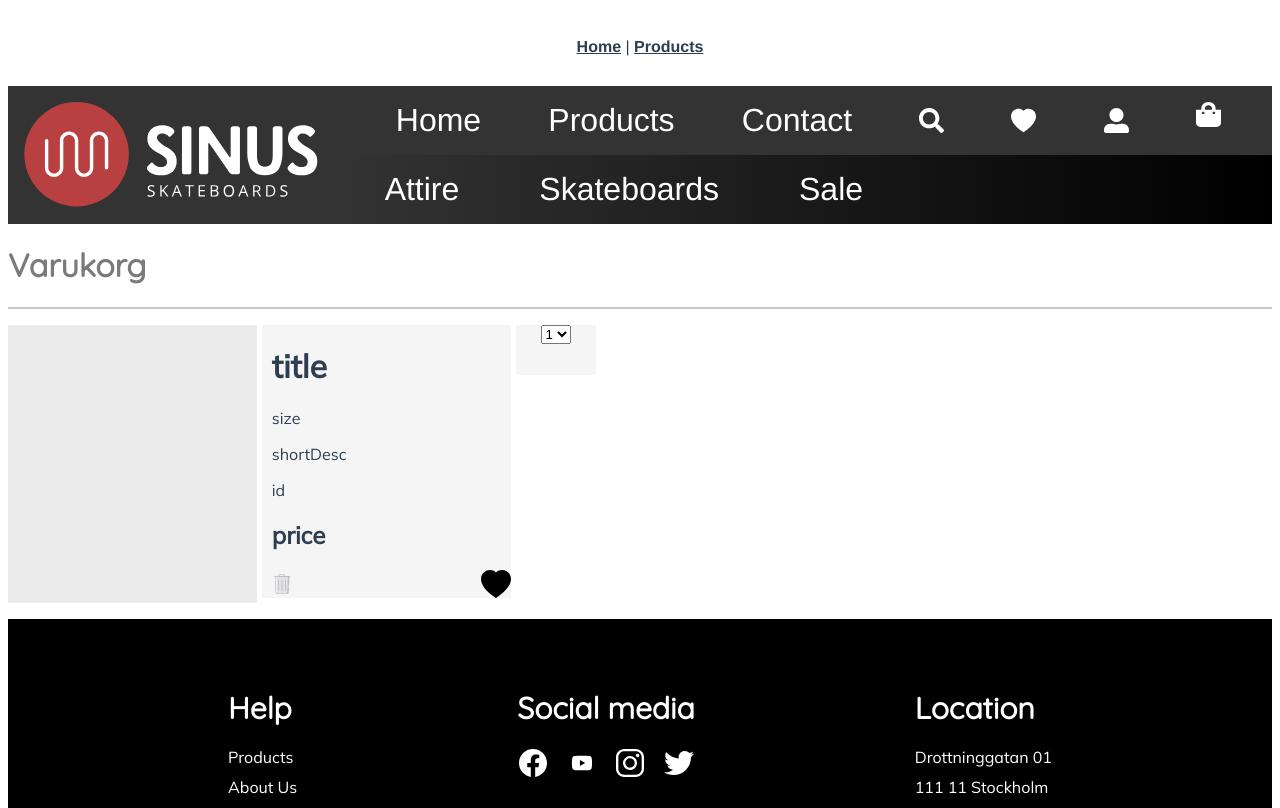
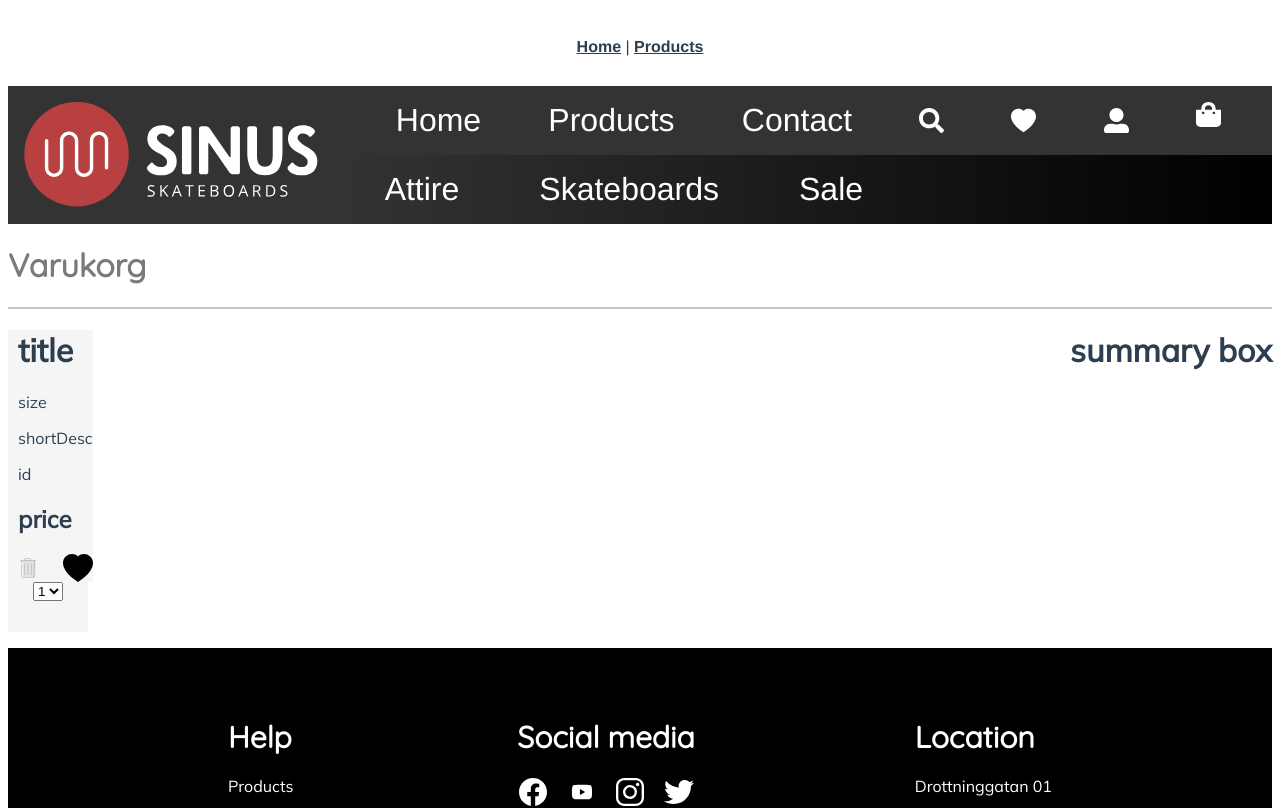
Before and after one commit to qimlonnegren/sinus-webshop, a Vue app: page /Cart in a window 1280 px wide. Shown: the top 808 px of the page. Built offline with nearby package versions, Linux system fonts and the light colour scheme.

Commit message:
inor changes

```diff
--- a/src/views/Cart.vue
+++ b/src/views/Cart.vue
@@ -1,12 +1,15 @@
 <template>
   <div>
       <Header/>
-      <div class="content">
+      <div class="content-main">
           <h1 class="title">Varukorg</h1>
           <div class="bottom-border"></div>
+          <div class="content">
+              <div class="left-section">
                     <ul>
                         <li>
                             <div class="product-card">
+
                                 <div class="left-span">
                                     <div class="product-img"></div>
                                 </div>
@@ -54,6 +57,11 @@
                         </li>
                     </ul>
               </div>
+              <div class="right-section">
+                  <h1>summary box</h1>
+              </div>
+          </div>
+      </div>
       <Footer></Footer>
   </div>
 </template>
@@ -84,6 +92,11 @@ export default {
 
 <style lang="scss" scoped>
 
+.content {
+    display: flex;
+    justify-content: space-between;
+}
+
 .flex-top {
     display: flex;
     justify-content: space-between;
@@ -96,22 +109,16 @@ export default {
 }
 
 .product-card {
-    display: grid;
-    grid-template-columns: repeat(5, 1fr);
-    grid-template-rows: auto;
-    grid-gap: 5px;
+
 }
 
 .left-span {
     background-color: #e7e7e7;
     background-color: rgba(0,0,0,.08);
-    grid-row: 1 / 3;
-    grid-column: 1 / 2;
+
 }
 
 .right-span {
-    grid-row: 1 / 2;
-    grid-column: 2 / 3;
     text-align: left;
     padding-left: 10px;
     background-color: #e7e7e7;
@@ -119,8 +126,6 @@ export default {
 }
 
 .container {
-    grid-row: 1 / 2;
-    grid-column: 3 / 4;
 }
 
 .amount{
```
Lines whose indentation alone changed are shown as unchanged.
